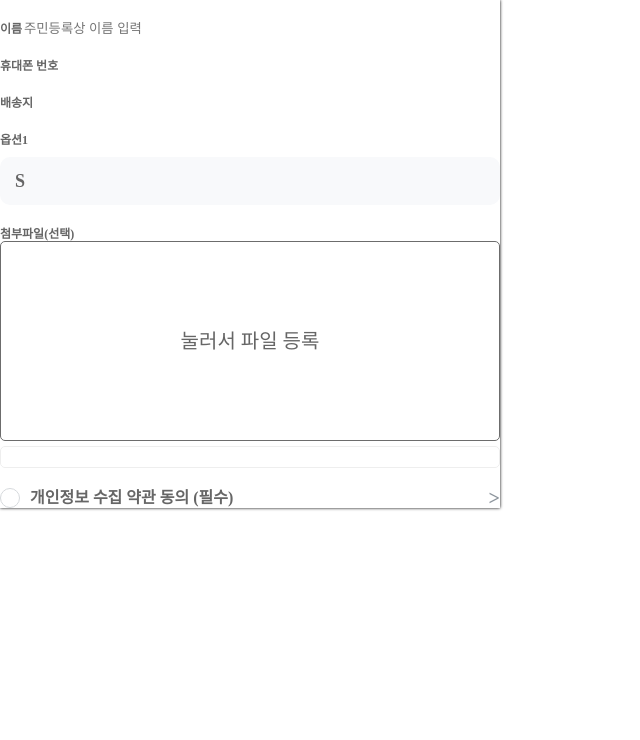
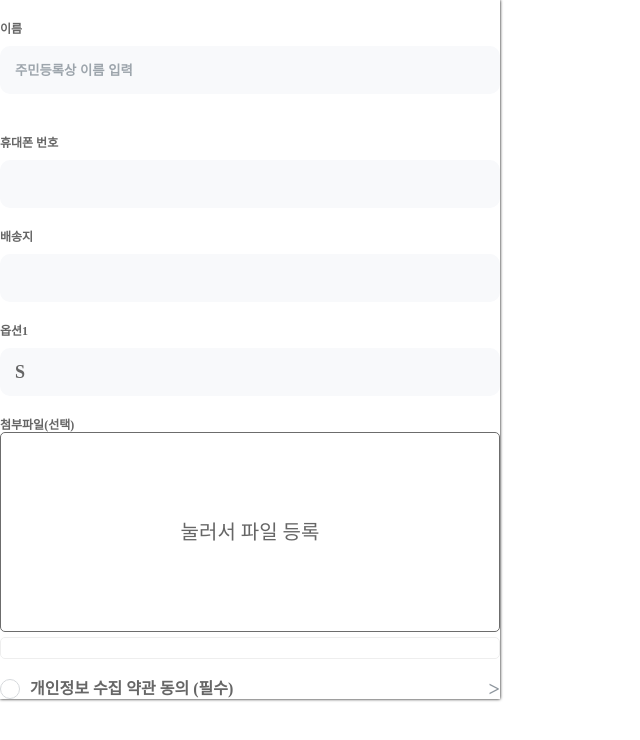
Before and after one commit to hinyc/wanted-codestates-project-10-7, a React (Create React App) app: page /submit in a window 1280 px wide. Shown: the top 740 px of the page, without its empty margins (0-640 px from the left). Built offline with nearby package versions, Linux system fonts and the light colour scheme; the HTML template or start-up script is replaced by a standard one.

Commit message:
[Merge] 충돌해결

```diff
--- a/src/components/Submit/Form.jsx
+++ b/src/components/Submit/Form.jsx
@@ -3,7 +3,6 @@ import AttachmentFile from '../Fields/attachmentFile';
 import { useDispatch, useSelector } from 'react-redux';
 import styled, { css } from 'styled-components';
 import { addSubmitData, initSubmitData } from '../../modules/submit';
-
 
 export default function Form({ data }) {
   const [showVerification, setShowVerification] = useState(false);
@@ -119,7 +118,6 @@ export default function Form({ data }) {
 
       {type === 'file' && <AttachmentFile data={data} />}
 
-
       {type === 'agreement' && (
         <Agreement>
           <div className="miniWrap">
@@ -141,11 +139,11 @@ const Container = styled.div`
   margin-top: 20px;
   form {
     width: 100%;
-  }
+
     label {
       font-weight: 700;
       font-size: 12px;
-
+    }
     div.verification {
       height: 12px;
       font-size: 12px;
@@ -157,9 +155,9 @@ const Container = styled.div`
       color: #adacad;
       margin: 10px 0;
     }
-  .input {
+    input {
       width: 100%;
-    height: 400px;
+      height: 48px;
       outline: none;
       background-color: #f8f9fb;
       border-radius: 10px;
@@ -186,8 +184,8 @@ const Container = styled.div`
         cursor: pointer;
       }
     }
+  }
 `;
-
 
 const Select = styled.div`
   margin-top: 10px;
```
Lines whose indentation alone changed are shown as unchanged.
